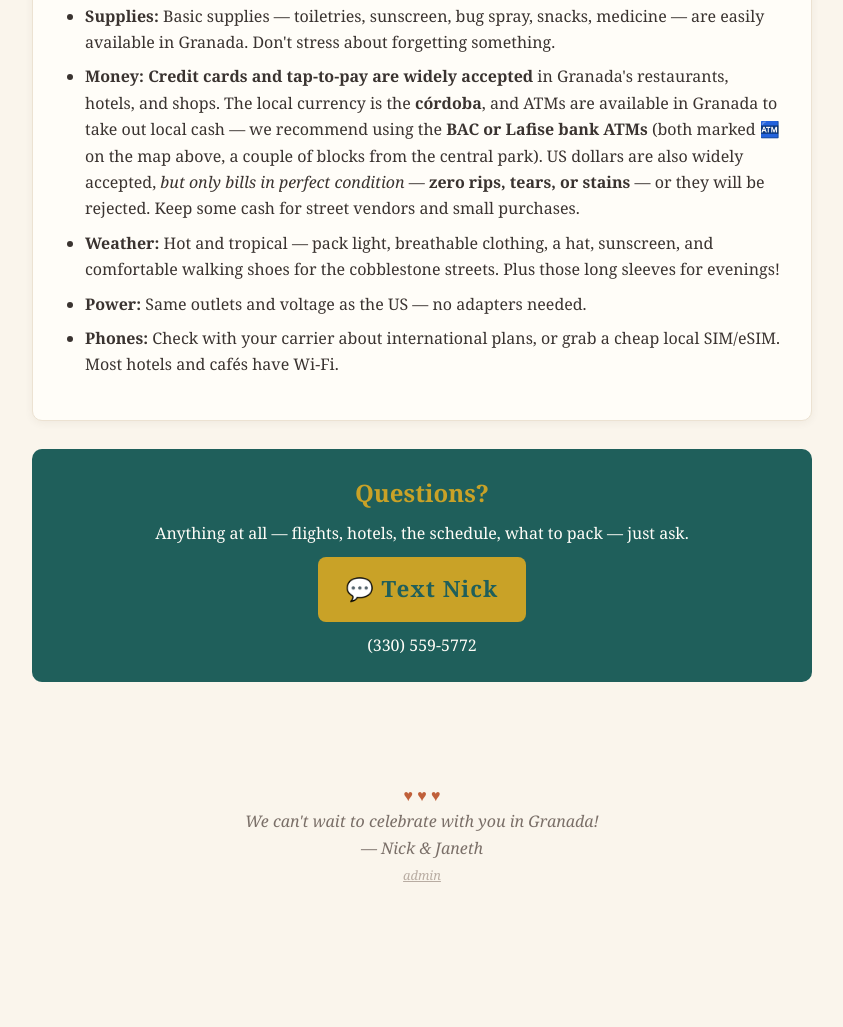
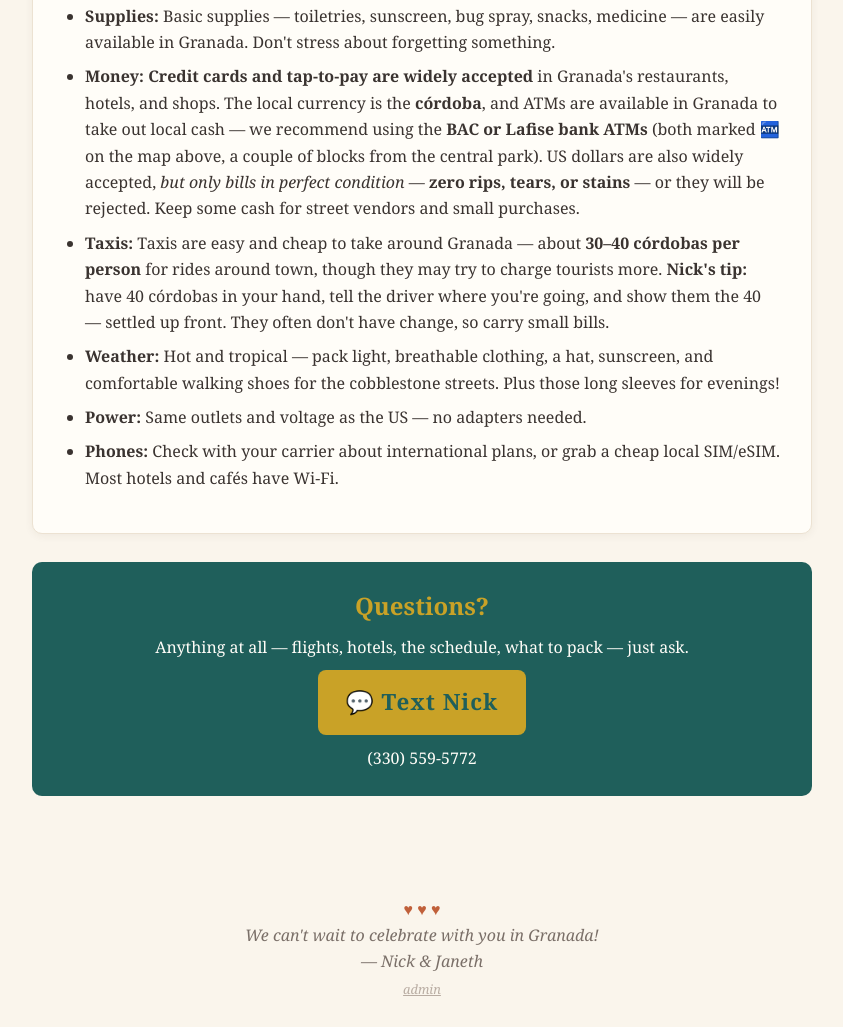
Before and after one commit to nickcelio/wedding-guide, a plain HTML site: page index.html in a window 1280 px wide. Shown: the part 6509-7536 px from the top of the page, without its empty margins (218-1061 px from the left). Before the commit the page ends 7447 px from the top, so only its background shows below. Drawn offline with nearby package versions, Linux system fonts and the light colour scheme; no server answers.

Commit message:
Add taxi tips for getting around Granada
Co-authored-by: Copilot <223556219+Copilot@users.noreply.github.com>

```diff
--- a/index.html
+++ b/index.html
@@ -462,6 +462,7 @@
     <ul>
       <li><strong>Supplies:</strong> Basic supplies — toiletries, sunscreen, bug spray, snacks, medicine — are easily available in Granada. Don't stress about forgetting something.</li>
       <li><strong>Money:</strong> <strong>Credit cards and tap-to-pay are widely accepted</strong> in Granada's restaurants, hotels, and shops. The local currency is the <strong>córdoba</strong>, and ATMs are available in Granada to take out local cash — we recommend using the <strong>BAC or Lafise bank ATMs</strong> (both marked 🏧 on the map above, a couple of blocks from the central park). US dollars are also widely accepted, <em>but only bills in perfect condition</em> — <strong>zero rips, tears, or stains</strong> — or they will be rejected. Keep some cash for street vendors and small purchases.</li>
+      <li><strong>Taxis:</strong> Taxis are easy and cheap to take around Granada — about <strong>30–40 córdobas per person</strong> for rides around town, though they may try to charge tourists more. <strong>Nick's tip:</strong> have 40 córdobas in your hand, tell the driver where you're going, and show them the 40 — settled up front. They often don't have change, so carry small bills.</li>
       <li><strong>Weather:</strong> Hot and tropical — pack light, breathable clothing, a hat, sunscreen, and comfortable walking shoes for the cobblestone streets. Plus those long sleeves for evenings!</li>
       <li><strong>Power:</strong> Same outlets and voltage as the US — no adapters needed.</li>
       <li><strong>Phones:</strong> Check with your carrier about international plans, or grab a cheap local SIM/eSIM. Most hotels and cafés have Wi-Fi.</li>
```
Also changed, not shown: nicaragua-travel-guide.html (+1 -0 lines).
